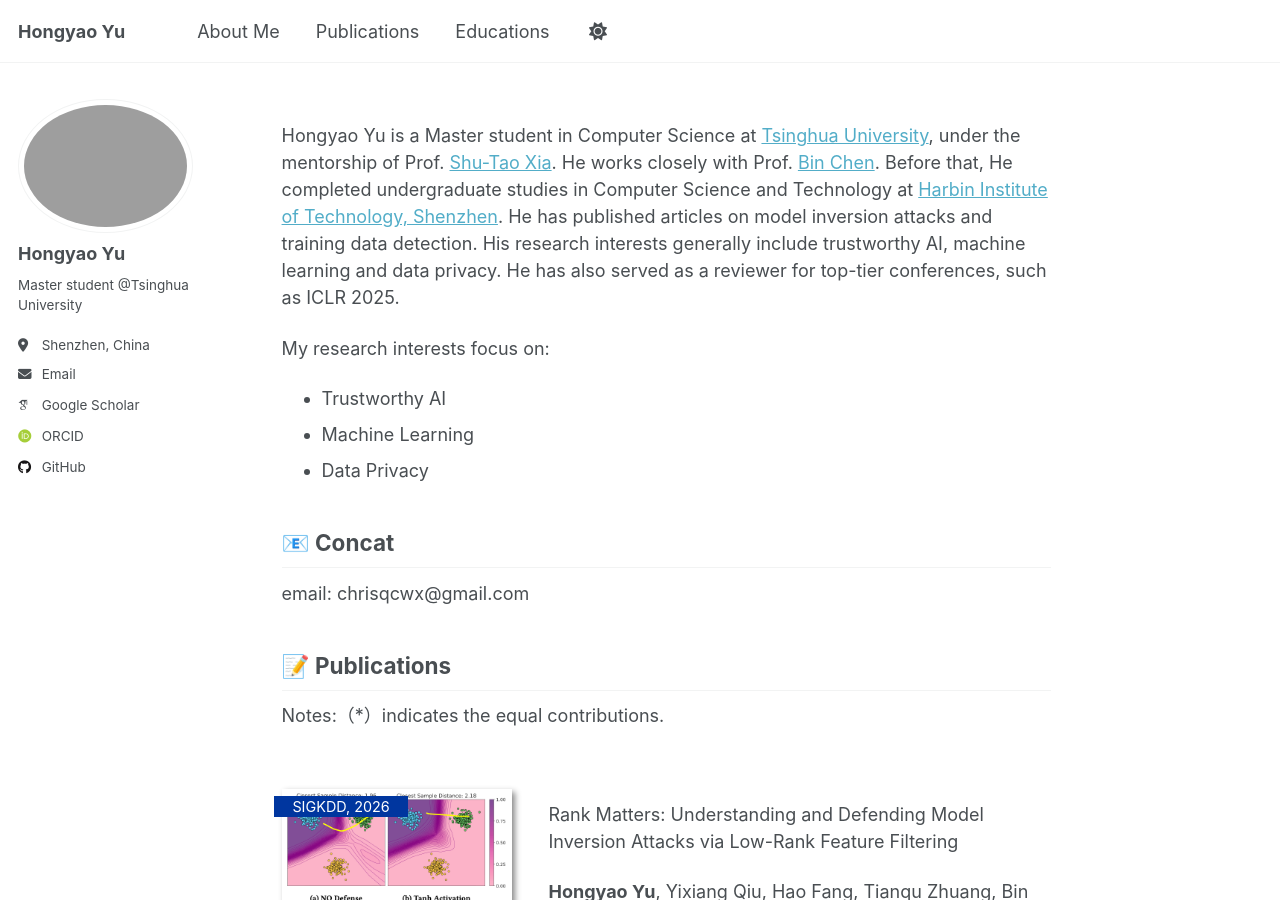
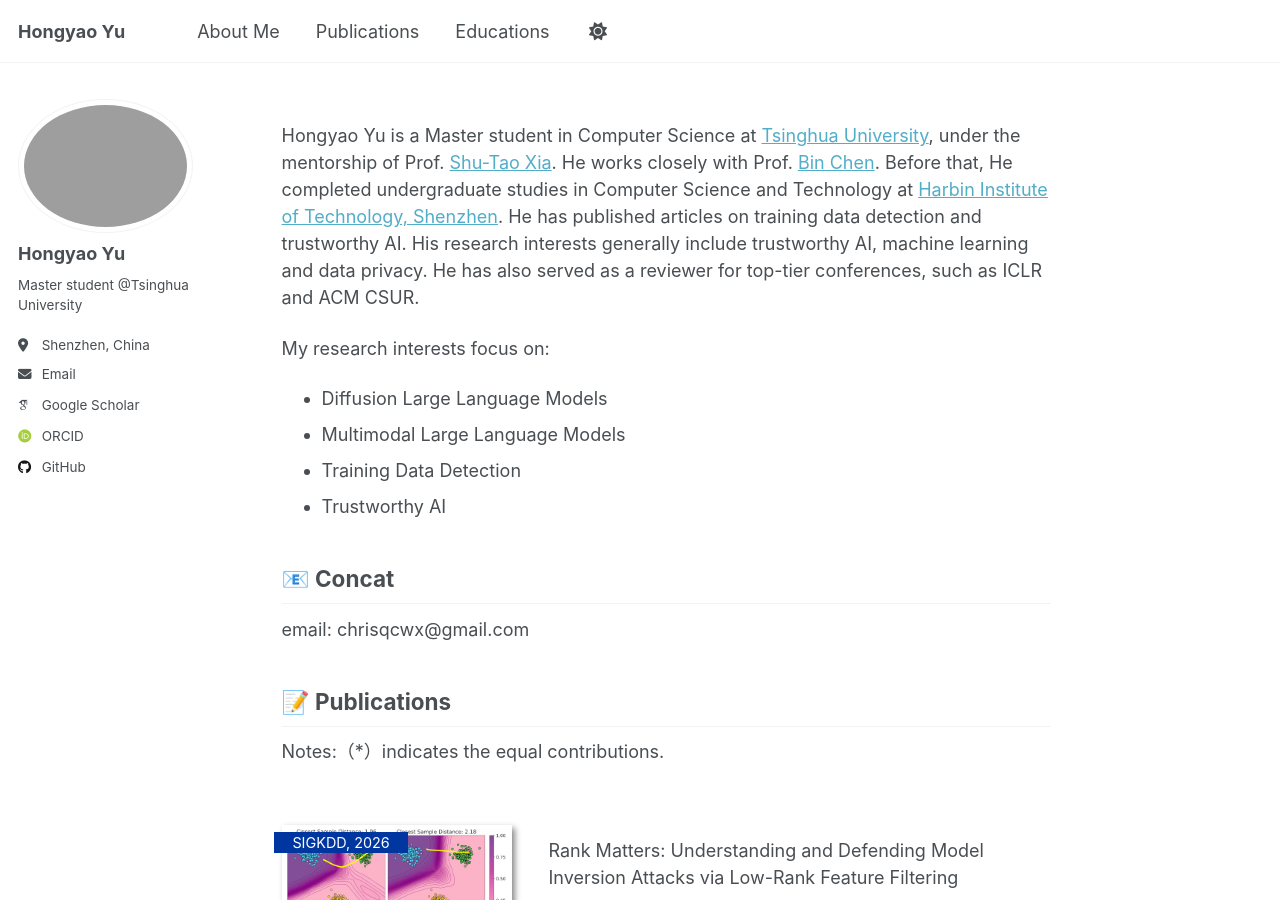
Before and after one commit to Chrisqcwx/Chrisqcwx.github.io, a Jekyll site: the page built from _pages/about.md, in a window 1280 px wide and 900 px high. Built offline with Jekyll 4.4.1, drawn with Linux system fonts in a browser that asks for light colours; some web fonts are replaced; a script that is not in the unit is left out; some of the changed text lies outside the part shown.

Commit message:
update about

```diff
--- a/_pages/about.md
+++ b/_pages/about.md
@@ -17,13 +17,14 @@ redirect_from:
 <span class='anchor' id='about-me'></span>
 
 
-Hongyao Yu is a Master student in Computer Science at [Tsinghua University](https://www.tsinghua.edu.cn/), under the mentorship of Prof. [Shu-Tao Xia](https://www.sigs.tsinghua.edu.cn/xst/main.htm). He works closely with Prof. [Bin Chen](https://faculty.hitsz.edu.cn/BinChen). Before that, He completed undergraduate studies in Computer Science and Technology at [Harbin Institute of Technology, Shenzhen](https://www.hitsz.edu.cn/). He has published articles on model inversion attacks and training data detection. His research interests generally include trustworthy AI, machine learning and data privacy. He has also served as a reviewer for top-tier conferences, such as ICLR 2025.
+Hongyao Yu is a Master student in Computer Science at [Tsinghua University](https://www.tsinghua.edu.cn/), under the mentorship of Prof. [Shu-Tao Xia](https://www.sigs.tsinghua.edu.cn/xst/main.htm). He works closely with Prof. [Bin Chen](https://faculty.hitsz.edu.cn/BinChen). Before that, He completed undergraduate studies in Computer Science and Technology at [Harbin Institute of Technology, Shenzhen](https://www.hitsz.edu.cn/). He has published articles on training data detection and trustworthy AI. His research interests generally include trustworthy AI, machine learning and data privacy. He has also served as a reviewer for top-tier conferences, such as ICLR and ACM CSUR.
 
 My research interests focus on:
 
+- Diffusion Large Language Models
+- Multimodal Large Language Models
+- Training Data Detection
 - Trustworthy AI
-- Machine Learning
-- Data Privacy
 
 
 ## 📧 Concat
@@ -155,4 +156,4 @@ Yixiang Qiu\*, Hao Fang\*, **Hongyao Yu**\*, Bin Chen, MeiKang Qiu, Shu-Tao Xia
 
 # 📝 Services
 
-+ Reviewer for ICLR 2025.
++ Reviewer for ICLR 2025, 2026 and ACM CSUR.
```
